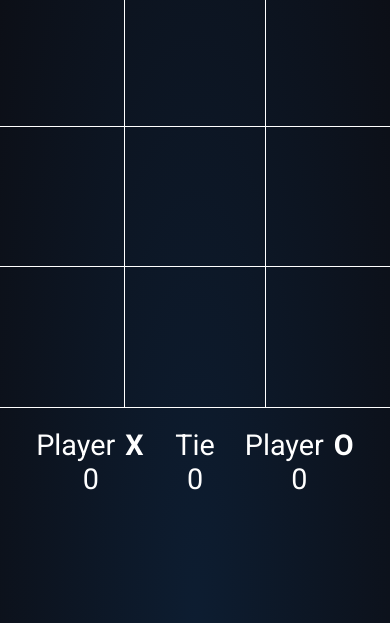
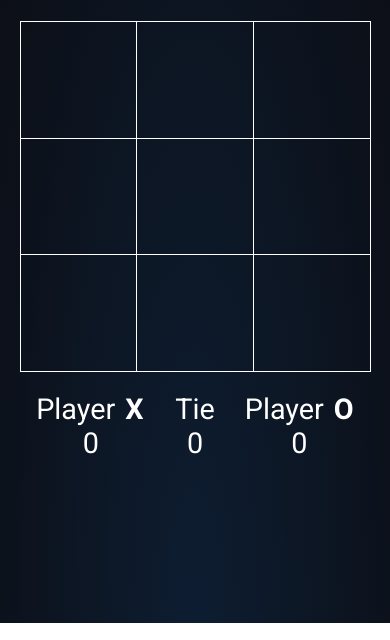
Before and after one commit to johnbhd/Flic-Flac-Flow, a plain HTML site: page index.html in a window 390 px wide. Shown: the part 221-861 px from the top of the page. Drawn offline with Linux system fonts and the light colour scheme.

Commit message:
responsiveness board and cell

```diff
--- a/css/style.css
+++ b/css/style.css
@@ -14,6 +14,7 @@ html, body {
 }
 body {
   background: radial-gradient(ellipse at bottom, #0d1d31 0%, #0c0d13 100%);
+  height: 100vh;
   overflow: hidden;
   background-repeat: no-repeat;
   background-attachment: center;
@@ -67,6 +68,7 @@ p {
   display: flex;
   flex-direction: column;
   align-items: center;
+
 }
 .tie {
   display: flex;
@@ -76,6 +78,7 @@ text-align: center;
 .head {
   display: flex;
   gap: 10px;
+
 }
 input {
   background: none;
@@ -100,6 +103,31 @@ input {
     pointer-events: none;
     opacity: 0.6;
 }
+.cell {
+    border: 1px solid white;
+    color: white;
+    width: 60px;
+    height: 60px;
+    text-align: center;
+    vertical-align: middle;
+    font-size: 3rem;
+    font-family: Roboto, Arial, sans-serif;
+}
+.board {
+    border: 1px solid white;
+    height: min(90vw, 50vh);
+    width: min(90vw, 50vh);
+    border-collapse: collapse;
+}
+
+
+@media(max-width: 728px) {
+  body {
+
+  }
+
+}
+
 @keyframes blinker {
   0%, 100% { background-color: #0d1d31; }
   50% { background-color: #1E90FF; }
--- a/js/update.js
+++ b/js/update.js
@@ -136,23 +136,13 @@ class FlicFlacFlow {
   // board of the game
   createBoard() {
     const board = document.createElement("table");
-    board.style.border = "1px solid white";
-    board.style.height = "50vh";
-    board.style.width = "50vh";
-    board.style.borderCollapse = "collapse"
+    board.classList.add("board");
 
     for(let i = 0; i < this.sizeBoard; i++) {
       const row = document.createElement("tr");
       for (let j = 0; j < this.sizeBoard; j++) {
         const cell = document.createElement("td");
-        cell.style.border = "1px solid white";
-        cell.style.color = "white";
-        cell.style.width = "60px";
-        cell.style.height = "60px";
-        cell.style.textAlign = "center";
-        cell.style.verticalAlign = "middle";
-        cell.style.fontSize = "3rem";
-        cell.style.fontFamily = "Roboto, Arial";
+        cell.classList.add("cell");
         cell.dataset.row = i;
         cell.dataset.col = j;
         cell.dataset.index = this.count;
```
